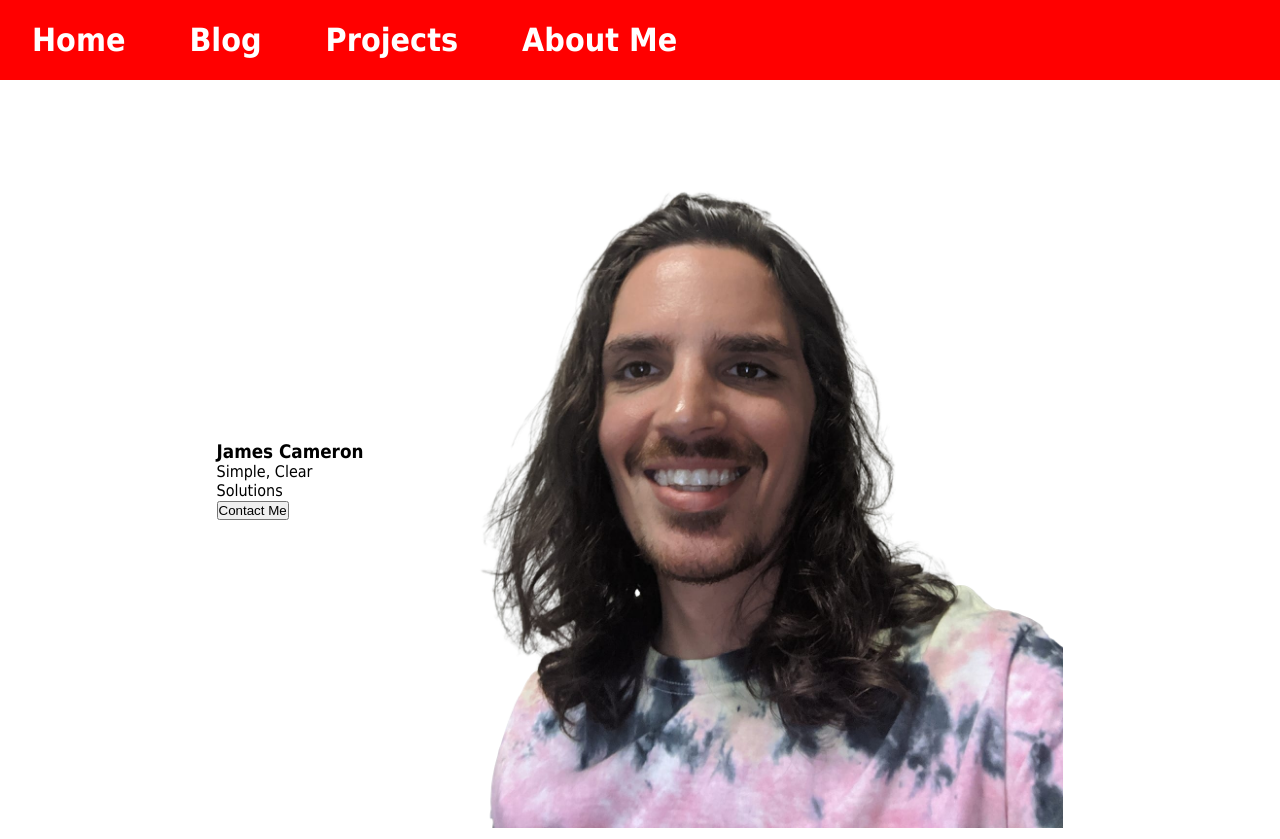
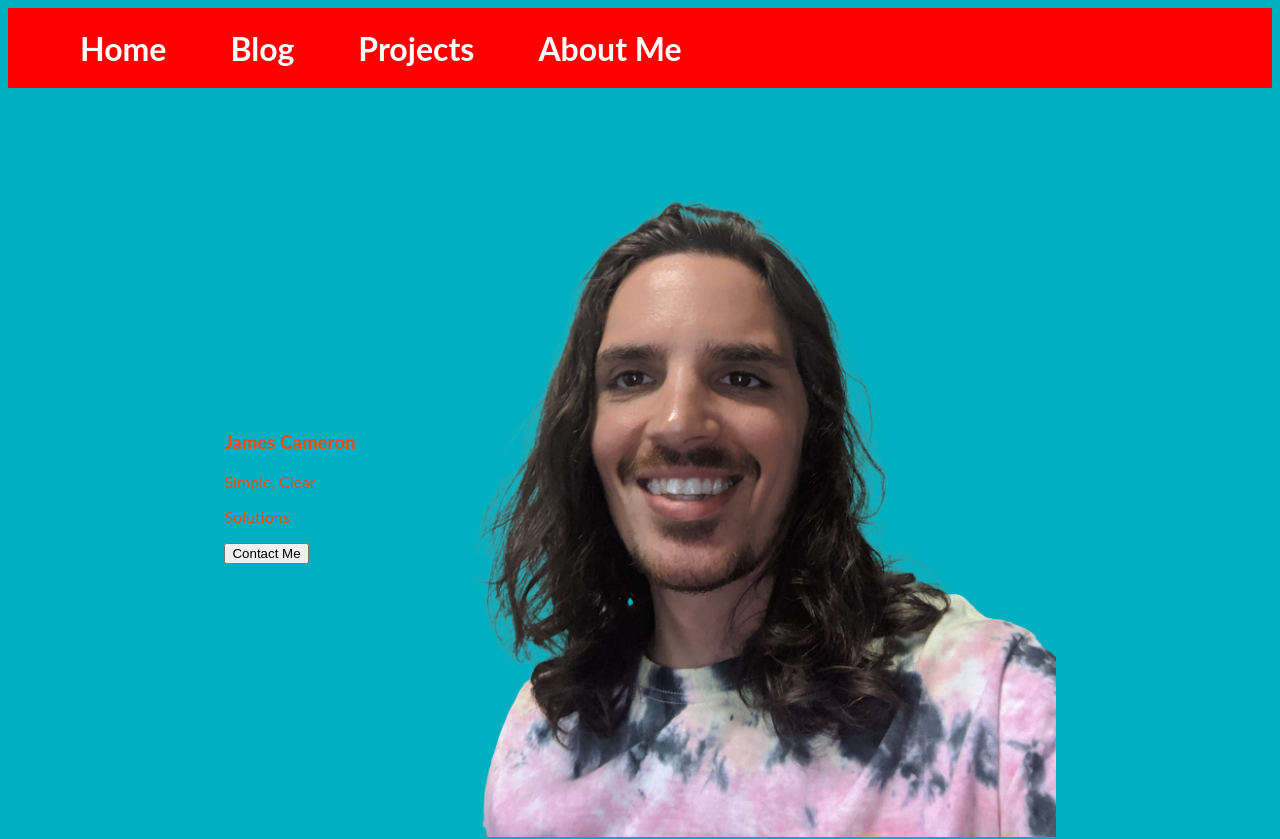
Before and after one commit to jamesinvt/lucidsoftwaredesign, a Next.js app: page / in a window 1280 px wide. Shown: the top 839 px of the page. Built offline with nearby package versions, Linux system fonts and the light colour scheme.

Commit message:
installed @types/styled-components-react-native

```diff
--- a/pages/_app.tsx
+++ b/pages/_app.tsx
@@ -1,7 +1,7 @@
 import { ReactElement, ReactNode, useState } from 'react';
 import type { NextPage } from 'next';
 import type { AppProps } from 'next/app';
-import GlobalStyle, { lightTheme, darkTheme } from "../theme/ThemeProvider";
+import GlobalStyle from "../theme/global";
 import { useTheme, ThemeProvider } from 'styled-components'
 import { DarkTheme, DarkThemeStyle, LightTheme, LightThemeStyle } from "../theme/ThemeProvider";
 // import '../styles/globals.css';
--- a/pages/index.tsx
+++ b/pages/index.tsx
@@ -109,7 +109,7 @@ const Home = () => {
             <input type="text" id="input-subject" placeholder="Subject" />
           </div>
           <div className="half right cf">
-            <textarea name="message" type="text" id="input-message" placeholder="Message" />
+            <textarea name="message" id="input-message" placeholder="Message" />
           </div>
           <input type="submit" value="Submit" id="input-submit" />
         </form>
--- a/theme/ThemeProvider.ts
+++ b/theme/ThemeProvider.ts
@@ -1,4 +1,21 @@
 import styled, { createGlobalStyle } from "styled-components"
+import { DefaultTheme } from "styled-components/native";
+
+declare module 'styled-components' {
+  export interface DefaultTheme {
+    colors: {
+      background: string
+      primary: string
+      secondary: string
+      tertiary: string
+      error: string,
+      onPrimary: string,
+      onSecondary: string,
+      onTertiary: string,
+      onError: string,
+    }
+  }
+}
 
 export const lightTheme = {
   body: '#FFF',
@@ -51,7 +68,9 @@ export const cssRule = {
 }
 
 
-export const DarkTheme = {
+
+
+export const DarkTheme: DefaultTheme = {
   colors: {
     background: "#050416",
     primary: "#F9CAA8",
@@ -72,7 +91,7 @@ export const DarkTheme = {
   }
 }
 
-export const LightTheme = {
+export const LightTheme: DefaultTheme = {
   colors: {
     background: "#fafafa",
     primary: "#00b0c0",
@@ -81,14 +100,14 @@ export const LightTheme = {
     // secondaryAlt: "#660159",
     tertiary: "#ee4917",
     // tertiaryAlt: "#d33d0f",
-    surface: "#f3f5ec",
+    // surface: "#f3f5ec",
     error: "#f44034",
     onPrimary: "#fff",
     onSecondary: "#050416",
     onTertiary: "#050416",
     // onBackground: "#050416",
     // onSurface: "#050416",
-    // onError: "#050416",
+    onError: "#050416",
     // dimmer: "#3a3a3abc",
   }
 }
@@ -159,20 +178,3 @@ export const cssVars = {
     container: 'min(80%,80rem)'
   },
 }
-
-const GlobalStyle = createGlobalStyle`
-    * {
-        box-sizing: border-box;
-        padding: 0;
-        margin: 0;
-    }
-    body {
-        background: ${({ theme }) => theme.body};
-        color: ${({ theme }) => theme.text};
-        font-family: Tahoma, Helvetica, Arial, Roboto, sans-serif;
-        transition: all 0.50s linear;
-        background: #fff;
-    }
-`;
-
-export default GlobalStyle;
--- /dev/null
+++ b/theme/global.ts
@@ -0,0 +1,29 @@
+import { createGlobalStyle } from "styled-components";
+
+const GlobalStyle = createGlobalStyle`
+    *, *:before, *:after {
+        box-sizing: border-box;
+    }
+    html {
+        box-sizing: border-box;
+        scroll-behavior: smooth;
+        font-size: 100%;
+
+    }
+    body {
+         font-family: 'Lato', sans-serif;
+         font-size: 16px;
+         background: ${(props) => props.theme.colors.primary};
+         color: ${(props) => props.theme.colors.tertiary};
+         overflow: hidden;
+    }
+    a {
+        text-decoration: none;
+    }
+    @media (min-width: 860px) {
+    font-size: 18px;
+  }
+`
+
+
+export default GlobalStyle;
```
